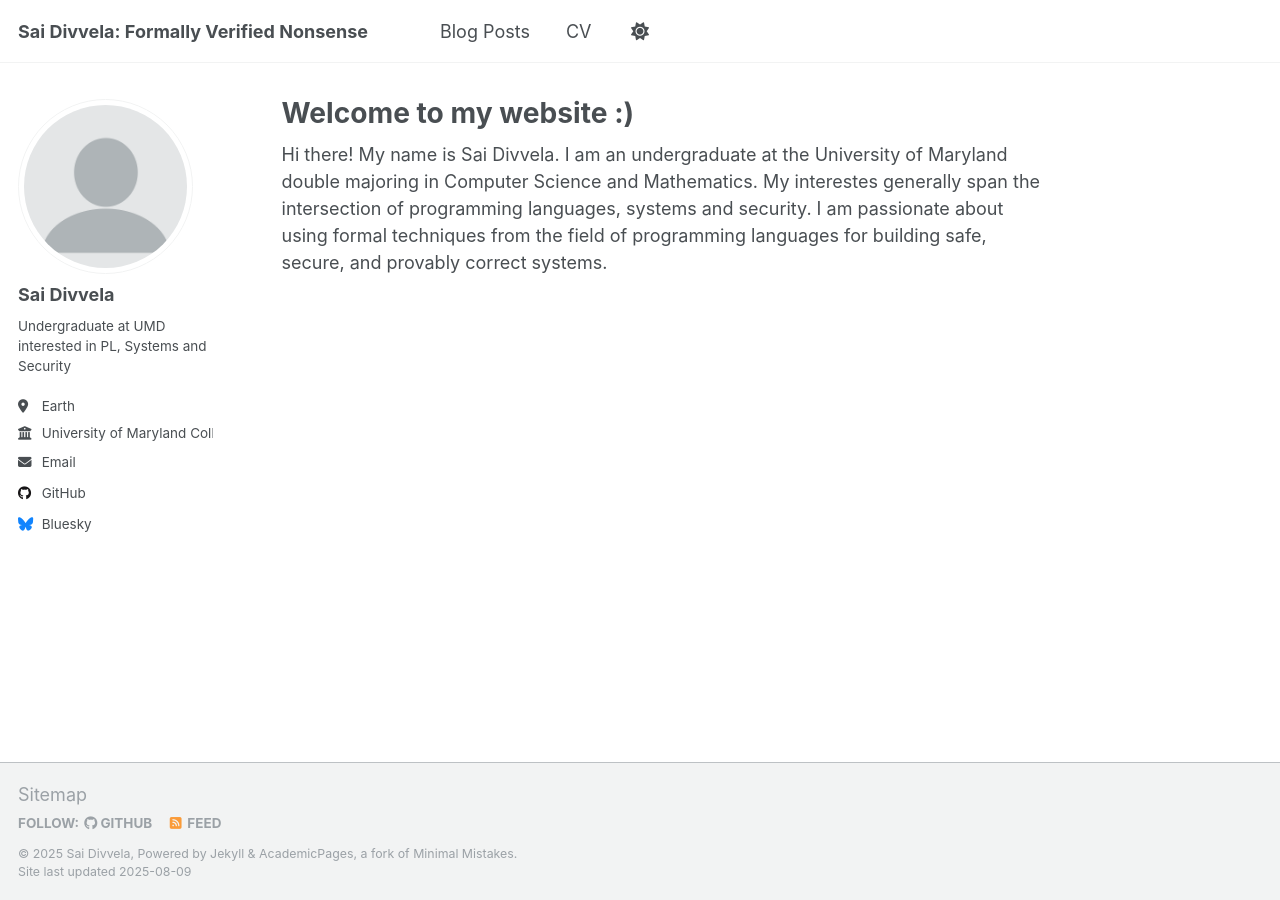
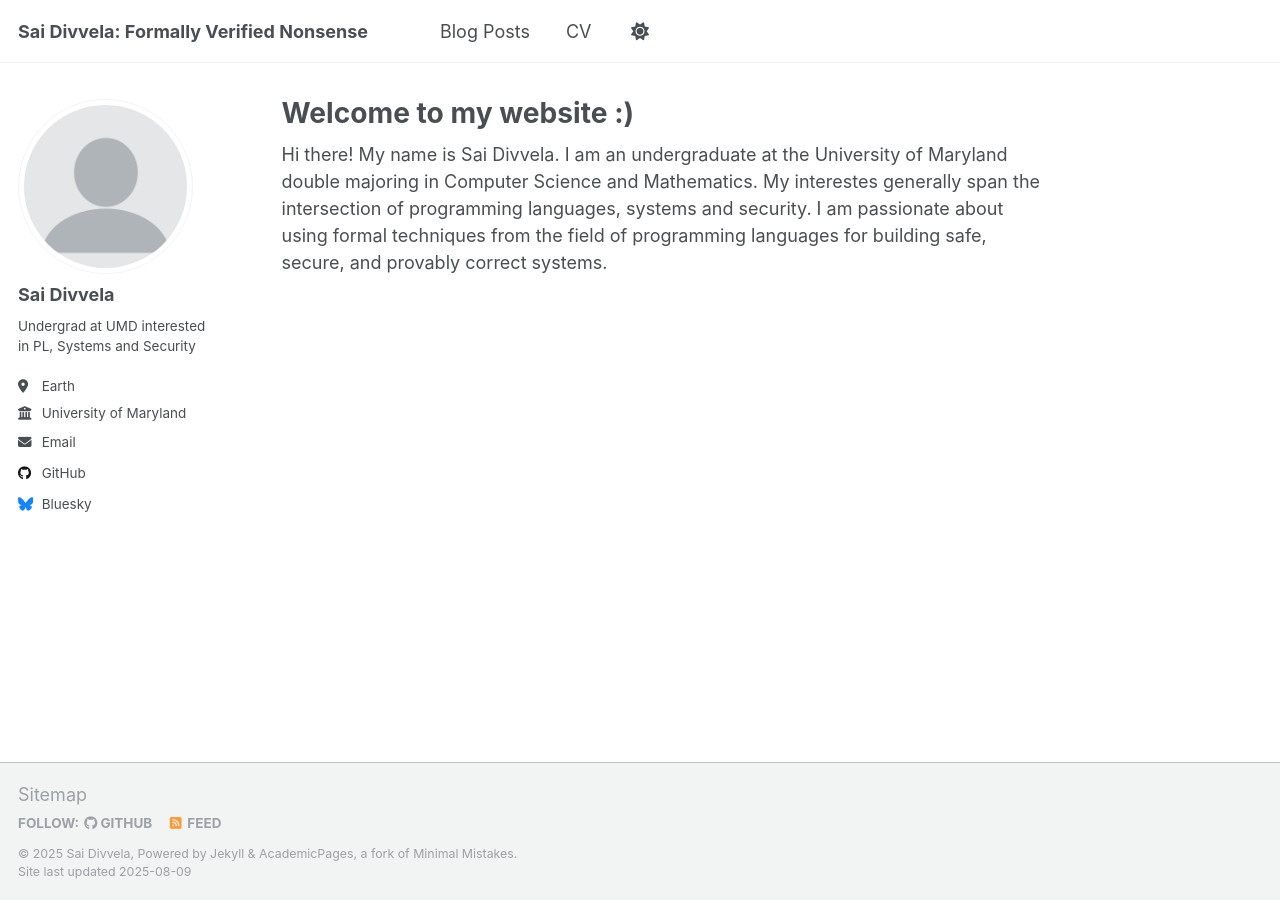
Before and after one commit to TheDeveloper101/thedeveloper101.github.io, a Jekyll site: the page built from _pages/about.md, in a window 1280 px wide. Built offline with Jekyll 4.4.1, drawn with Linux system fonts in a browser that asks for light colours; a script that is not in the unit is left out.

Commit message:
Update _config.yml

```diff
--- a/_config.yml
+++ b/_config.yml
@@ -25,9 +25,9 @@ author:
   avatar           : "profile.png"
   name             : "Sai Divvela"
   pronouns         : # example: "she/her"
-  bio              : "Undergraduate at UMD interested in PL, Systems and Security"
+  bio              : "Undergrad at UMD interested in PL, Systems and Security"
   location         : "Earth"
-  employer         : "University of Maryland College Park"
+  employer         : "University of Maryland"
   uri              : # URL
   email            : "sdivvela@terpmail.umd.edu"
 
```
